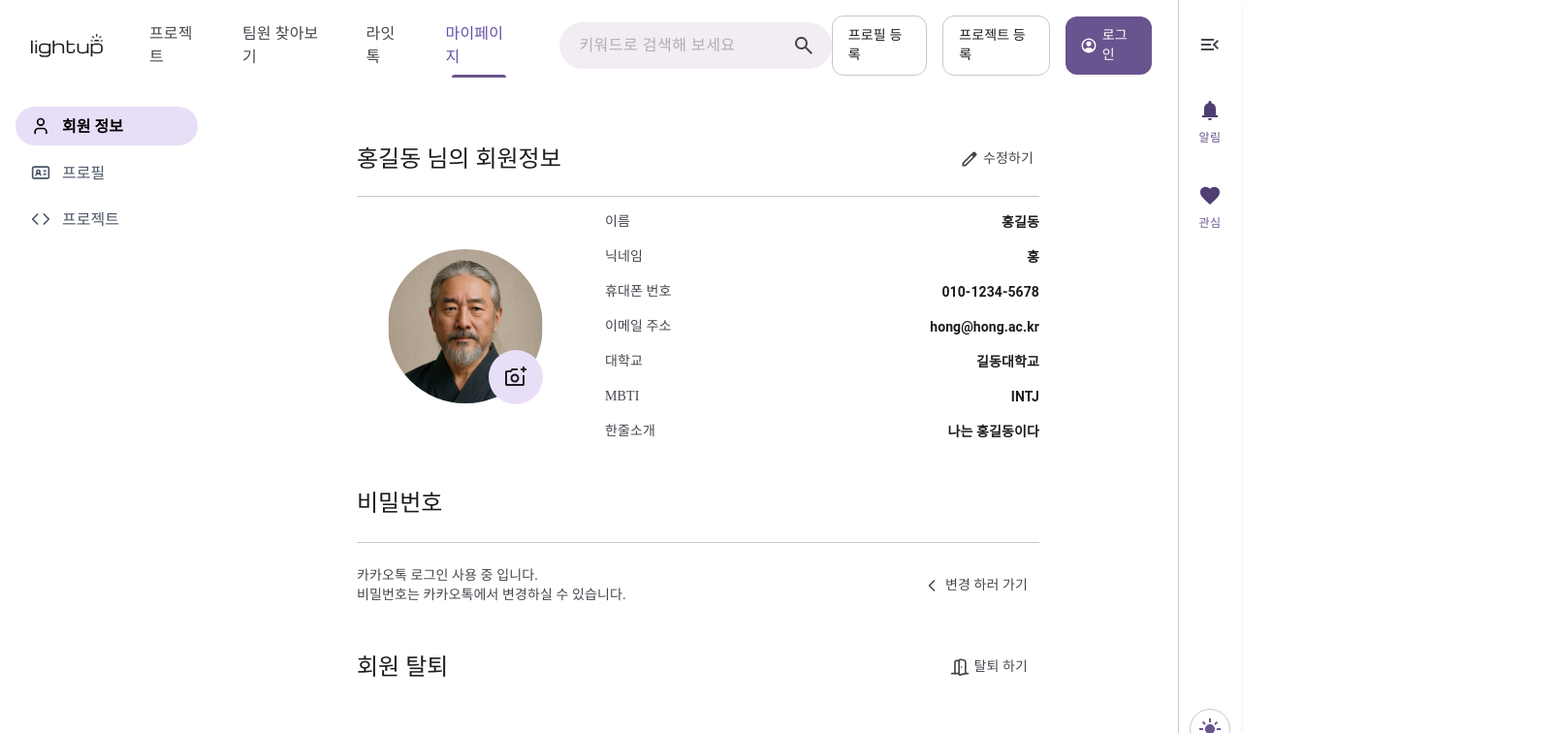
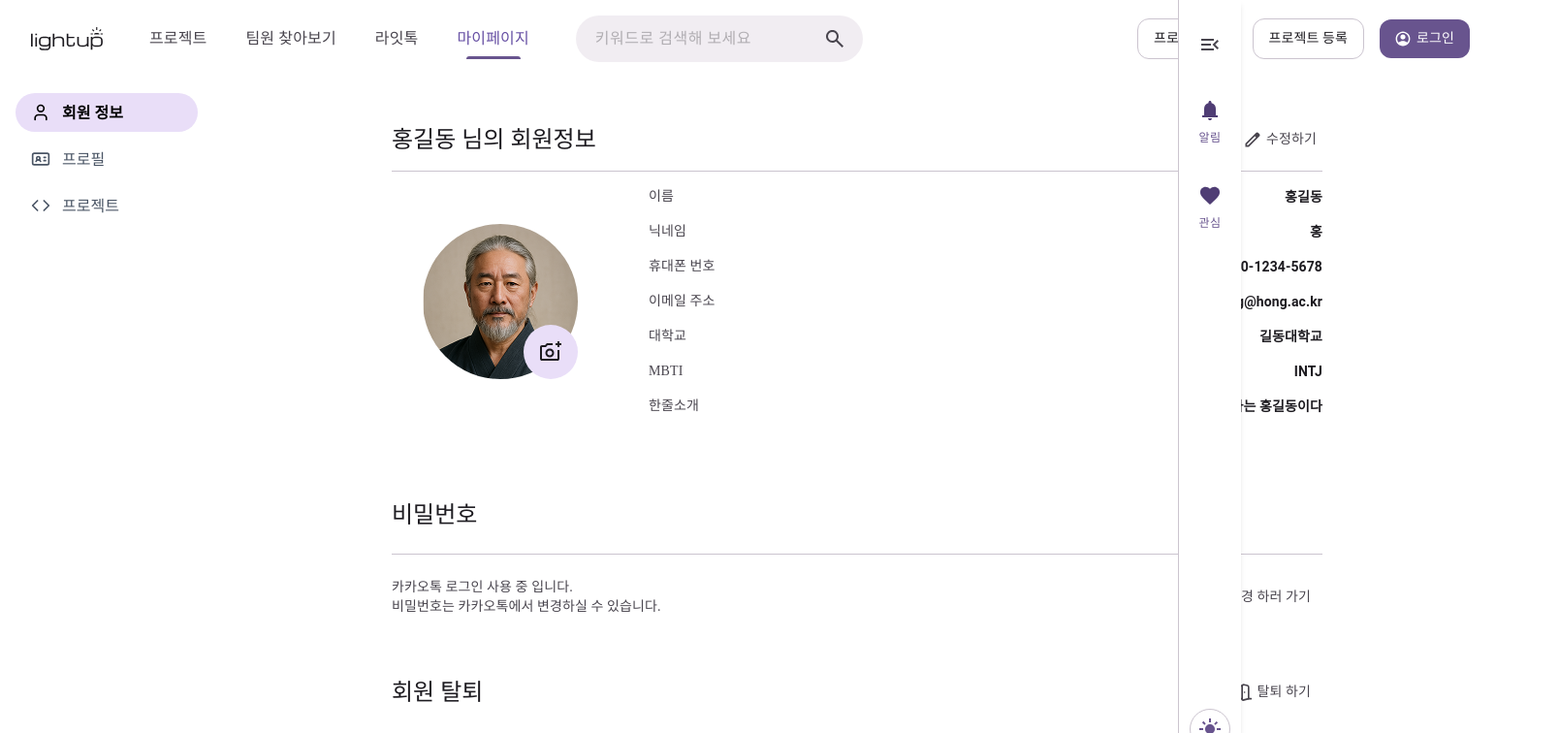
Before and after one commit to 1ronPark/Front-end, a React (Vite) app: page /myprofile in a window 1280 px wide. Shown: the top 756 px of the page at 97% size, 1608 px wide, since content can reach past the window. Built offline with nearby package versions, Linux system fonts and the light colour scheme; a web font is replaced by a local one.

Commit message:
fix: 마이페이지 회원정보 레이아웃 원래대로 수정

```diff
--- a/src/components/mypage/myInfo/MyInfo.tsx
+++ b/src/components/mypage/myInfo/MyInfo.tsx
@@ -12,11 +12,11 @@ const MyInfo = (myProps: MyInfoProps) => {
   const [addPhotoModal, setIsAddPhotoModal] = useState<boolean>(false);
 
   return (
-    <div className="flex flex-col p-6 mx-[100px] gap-12">
+    <div className="w-[1280px] flex flex-col items-start gap-[62px]">
       {/* 회원정보 */}
-      <div className="flex flex-col gap-4">
+      <div className="flex flex-col px-[160px] gap-4 py-6">
         {/* header */}
-        <div className="flex justify-between items-center">
+        <div className="flex justify-between items-center w-[960px] h-[32px]">
           <p className="headline-small-emphasis">
             {myProps.name} 님의 회원정보
           </p>
@@ -29,33 +29,29 @@ const MyInfo = (myProps: MyInfoProps) => {
           </button>
         </div>
         {/* 구분선 */}
-        <div className=" h-px bg-[#CBC4CF]" />
-
+        <div className="w-full h-px bg-[#CBC4CF]" />
         {/* 내 정보 section */}
         <div className="flex justify-between items-center ">
           {/* 내 사진 */}
-          <div className="flex-col items-center justify-center px-8 mr-8">
+          <div className="w-[241px] flex-col items-center justify-center px-8 ">
             <div className="relative w-[160px] h-[160px]">
               <img
-                className="rounded-full object-cover"
+                className="w-full h-full rounded-full object-cover"
                 src={sample}
                 alt="프로필 이미지"
               />
               {/* 프로필 사진 등록 버튼 */}
               <button
                 type="button"
-                className="absolute bottom-0 right-0 w-[56px] h-[56px] rounded-full bg-[#E9DEF8]
-                flex items-center justify-center hover:bg-[#D8CEF0] cursor-pointer"
+                className="absolute bottom-0 right-0 w-[56px] h-[56px] rounded-full bg-[#E9DEF8] flex items-center justify-center hover:bg-[#D8CEF0] cursor-pointer"
                 onClick={() => setIsAddPhotoModal(true)}
               >
                 <img src={addPhotoIcon} />
               </button>
             </div>
           </div>
-
           {/* 내 정보 목록 */}
-          <div className="flex flex-col justify-between gap-4 w-full">
-            {/* 각 정보들 나열 */}
+          <div className="flex flex-col w-[695px] gap-4">
             <div className="flex justify-between">
               <p className="label-large text-[#49454E]">이름</p>
               <p className="text-right label-large-emphasis">{myProps.name}</p>
@@ -90,14 +86,14 @@ const MyInfo = (myProps: MyInfoProps) => {
         </div>
       </div>
       {/* 비밀번호 */}
-      <div className="flex flex-col gap-6">
+      <div className="flex flex-col px-[160px] gap-6">
         <div className="flex justify-between h-[32px] items-center">
           <p className="headline-small-emphasis">비밀번호</p>
         </div>
         {/* 구분선 */}
-        <div className="h-px bg-[#CBC4CF]" />
+        <div className="w-full h-px bg-[#CBC4CF]" />
         {/* content */}
-        <div className="flex justify-between">
+        <div className="flex w-[960px] justify-between">
           <p className="label-large text-[#49454E]">
             카카오톡 로그인 사용 중 입니다.
             <br />
@@ -110,8 +106,8 @@ const MyInfo = (myProps: MyInfoProps) => {
         </div>
       </div>
       {/* 회원 탈퇴 */}
-      <div className="flex flex-col gap-6">
-        <div className="flex justify-between ">
+      <div className="flex flex-col  px-[160px] gap-6">
+        <div className="flex justify-between w-[960px]">
           <p className="headline-small-emphasis">회원 탈퇴</p>
           <button className="flex px-3 py-1.5 gap-1 hover:cursor-pointer">
             <DoorOpen className="w-[20px] h-[20px] text-[#49454E]" />
```
